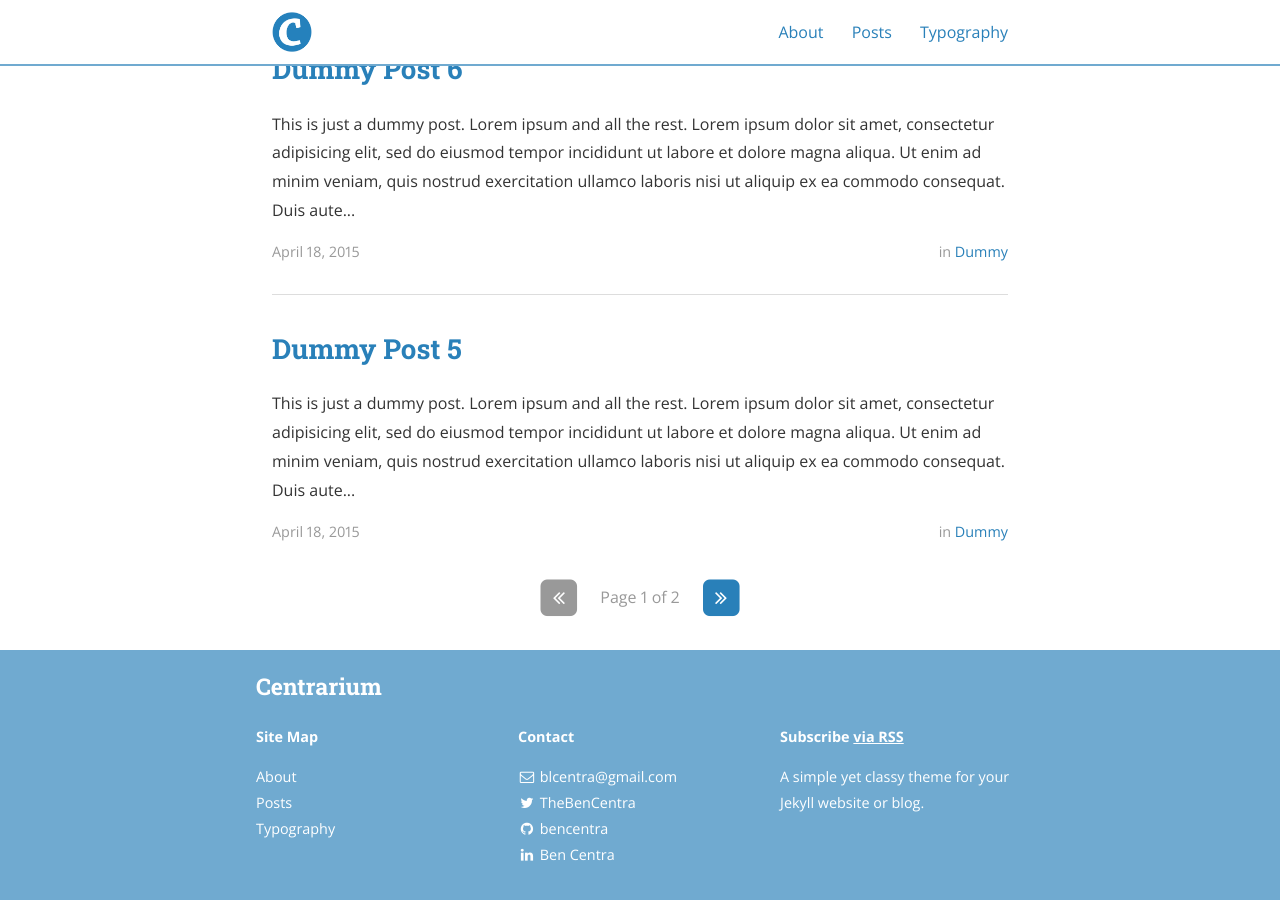
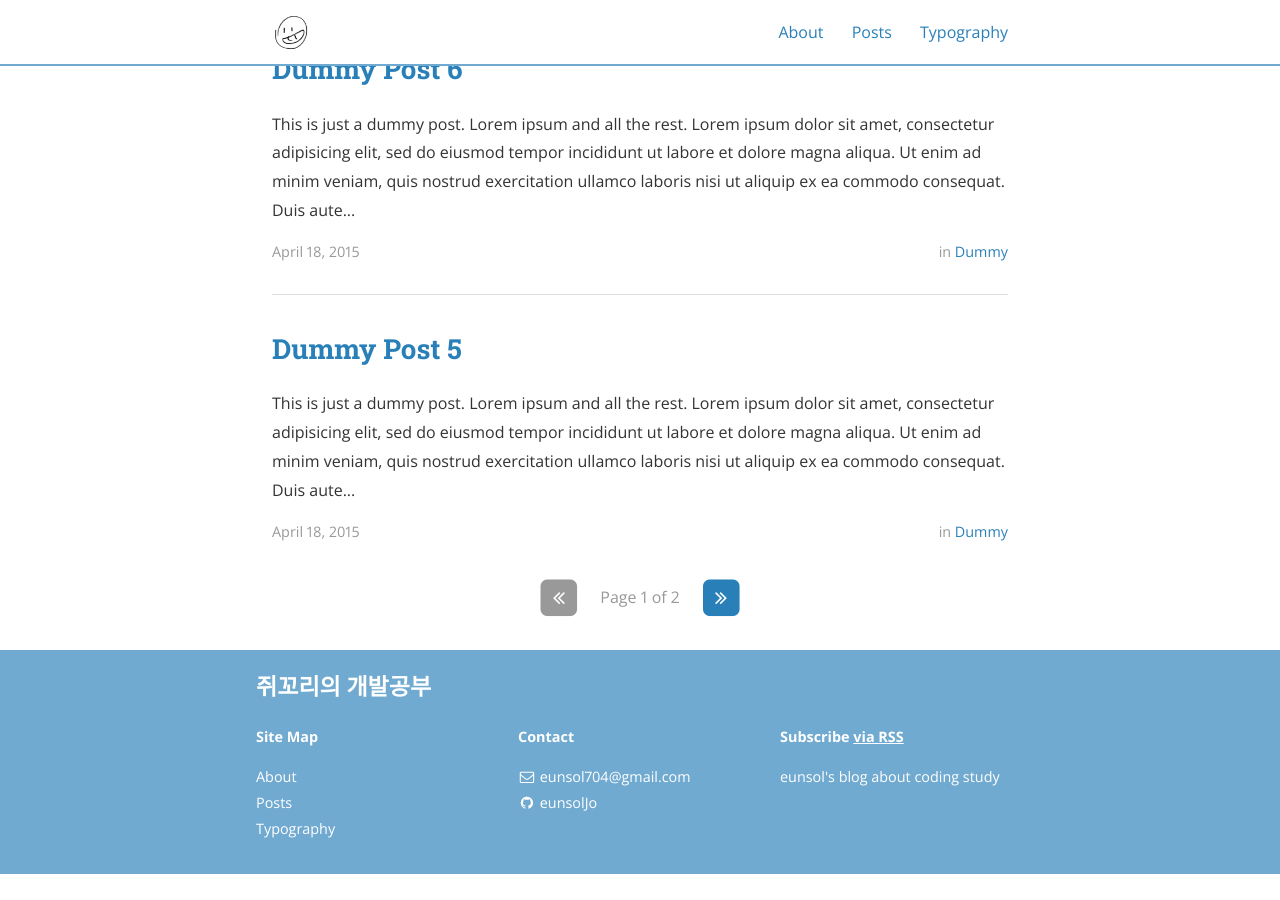
Before and after one commit to eunsol704/eunsol704.github.io, a Jekyll site: the page built from index.html, in a window 1280 px wide and 900 px high, scrolled down 1275 px. Built offline with Jekyll 4.4.1, drawn with Linux system fonts in a browser that asks for light colours; nearby versions of some CDN libraries; the list of posts is cut into pages by our own code; after the commit the page ends 2149 px from its top, so only the background shows below that; some of the changed lines change nothing that is shown; some of the changed text lies outside the part shown.

Commit message:
fix : title and img custom

```diff
--- a/_config.yml
+++ b/_config.yml
@@ -9,12 +9,12 @@ exclude:
   - "/vendor/"
 
 # Site settings
-title: Centrarium
-subtitle: "A simple yet classy theme for your Jekyll website or blog"
-email: blcentra@gmail.com
-name: Ben Centra
+title: 쥐꼬리의 개발공부
+subtitle: "eunsol's blog about coding study"
+email: eunsol704@gmail.com
+name: Eunsol Jo
 description: >
-  A simple yet classy theme for your Jekyll website or blog.
+  eunsol's blog about coding study
 # Base URL of site (i.e. /blog). It should always start with a slash,
 # and never end with a slash. Set it to a blank value if hosting at the
 # root of your server.
@@ -76,117 +76,117 @@ descriptions:
 #     desc: Follow me on Twitter            # Description to display as link title, etc
 #     share: true                           # Include in the "Share" section of posts
 social:
-  - name: Twitter
-    icon: twitter
-    username: TheBenCentra
-    url: https://twitter.com/TheBenCentra
-    desc: Follow me on Twitter
-    share: true
+  # - name: Twitter
+  #   icon: twitter
+  #   username: TheBenCentra
+  #   url: https://twitter.com/TheBenCentra
+  #   desc: Follow me on Twitter
+  #   share: true
 
-  - name: Facebook
-    icon: facebook
-    username: thebencentra
-    url: ""
-    desc: Friend me on Facebook
-    share: true
+  # - name: Facebook
+  #   icon: facebook
+  #   username: thebencentra
+  #   url: ""
+  #   desc: Friend me on Facebook
+  #   share: true
 
   - name: GitHub
     icon: github
-    username: bencentra
-    url: https://github.com/bencentra
+    username: eunsolJo
+    url: https://github.com/eunsolJo
     desc: Fork me on GitHub
-    share: false
-
-  - name: LinkedIn
-    icon: linkedin
-    username: Ben Centra
-    url: https://www.linkedin.com/pub/ben-centra/47/769/60a
-    desc: Connect with me on LinkedIn
     share: true
 
-  - name: Google+
-    icon: google-plus
-    username: ""
-    url: ""
-    desc: Add me to your Circles
-    share: true
+  # - name: LinkedIn
+  #   icon: linkedin
+  #   username: Ben Centra
+  #   url: https://www.linkedin.com/pub/ben-centra/47/769/60a
+  #   desc: Connect with me on LinkedIn
+  #   share: true
 
-  - name: YouTube
-    icon: youtube
-    username: ""
-    url: ""
-    desc: Subscribe on YouTube
-    share: false
+  # - name: Google+
+  #   icon: google-plus
+  #   username: ""
+  #   url: ""
+  #   desc: Add me to your Circles
+  #   share: true
 
-  - name: Instagram
-    icon: instagram
-    username: ""
-    url: ""
-    desc: Follow me on Instagram
-    share: false
+  # - name: YouTube
+  #   icon: youtube
+  #   username: ""
+  #   url: ""
+  #   desc: Subscribe on YouTube
+  #   share: false
 
-  - name: Pinterest
-    icon: pinterest
-    username: ""
-    url: ""
-    desc: Follow me on Pinterest
-    share: true
+  # - name: Instagram
+  #   icon: instagram
+  #   username: ""
+  #   url: ""
+  #   desc: Follow me on Instagram
+  #   share: false
 
-  - name: SoundCloud
-    icon: soundcloud
-    username: ""
-    url: ""
-    desc: Follow me on SoundCloud
-    share: false
+  # - name: Pinterest
+  #   icon: pinterest
+  #   username: ""
+  #   url: ""
+  #   desc: Follow me on Pinterest
+  #   share: true
 
-  - name: Tumblr
-    icon: tumblr
-    username: ""
-    url: ""
-    desc: Follow me on Tumblr
-    share: false
+  # - name: SoundCloud
+  #   icon: soundcloud
+  #   username: ""
+  #   url: ""
+  #   desc: Follow me on SoundCloud
+  #   share: false
 
-  - name: Steam
-    icon: steam
-    username: ""
-    url: ""
-    desc: Friend me on Steam
-    share: false
+  # - name: Tumblr
+  #   icon: tumblr
+  #   username: ""
+  #   url: ""
+  #   desc: Follow me on Tumblr
+  #   share: false
 
-  - name: Dribbble
-    icon: dribbble
-    username: ""
-    url: ""
-    desc: Follow me on Dribble
-    share: false
+  # - name: Steam
+  #   icon: steam
+  #   username: ""
+  #   url: ""
+  #   desc: Friend me on Steam
+  #   share: false
 
-  - name: Vimeo
-    icon: vimeo-square
-    username: ""
-    url: ""
-    desc: Follow me on Vimeo
-    share: false
+  # - name: Dribbble
+  #   icon: dribbble
+  #   username: ""
+  #   url: ""
+  #   desc: Follow me on Dribble
+  #   share: false
 
-  - name: Vine
-    icon: vine
-    username: ""
-    url: ""
-    desc: Follow me on Vine
-    share: false
+  # - name: Vimeo
+  #   icon: vimeo-square
+  #   username: ""
+  #   url: ""
+  #   desc: Follow me on Vimeo
+  #   share: false
 
-  - name: Reddit
-    icon: reddit
-    username: ""
-    url: ""
-    desc: Share to Reddit
-    share: true
+  # - name: Vine
+  #   icon: vine
+  #   username: ""
+  #   url: ""
+  #   desc: Follow me on Vine
+  #   share: false
 
-  - name: "Hacker News"
-    icon: hacker-news
-    username: ""
-    url: ""
-    desc: Share to Hacker News
-    share: false
+  # - name: Reddit
+  #   icon: reddit
+  #   username: ""
+  #   url: ""
+  #   desc: Share to Reddit
+  #   share: true
+
+  # - name: "Hacker News"
+  #   icon: hacker-news
+  #   username: ""
+  #   url: ""
+  #   desc: Share to Hacker News
+  #   share: false
 
 # Social sharing protocols
 # These are for automatically generating sharing metadata for FB and Twitter
```
Also changed, not shown: assets/header_image.jpg, assets/logo.png.
